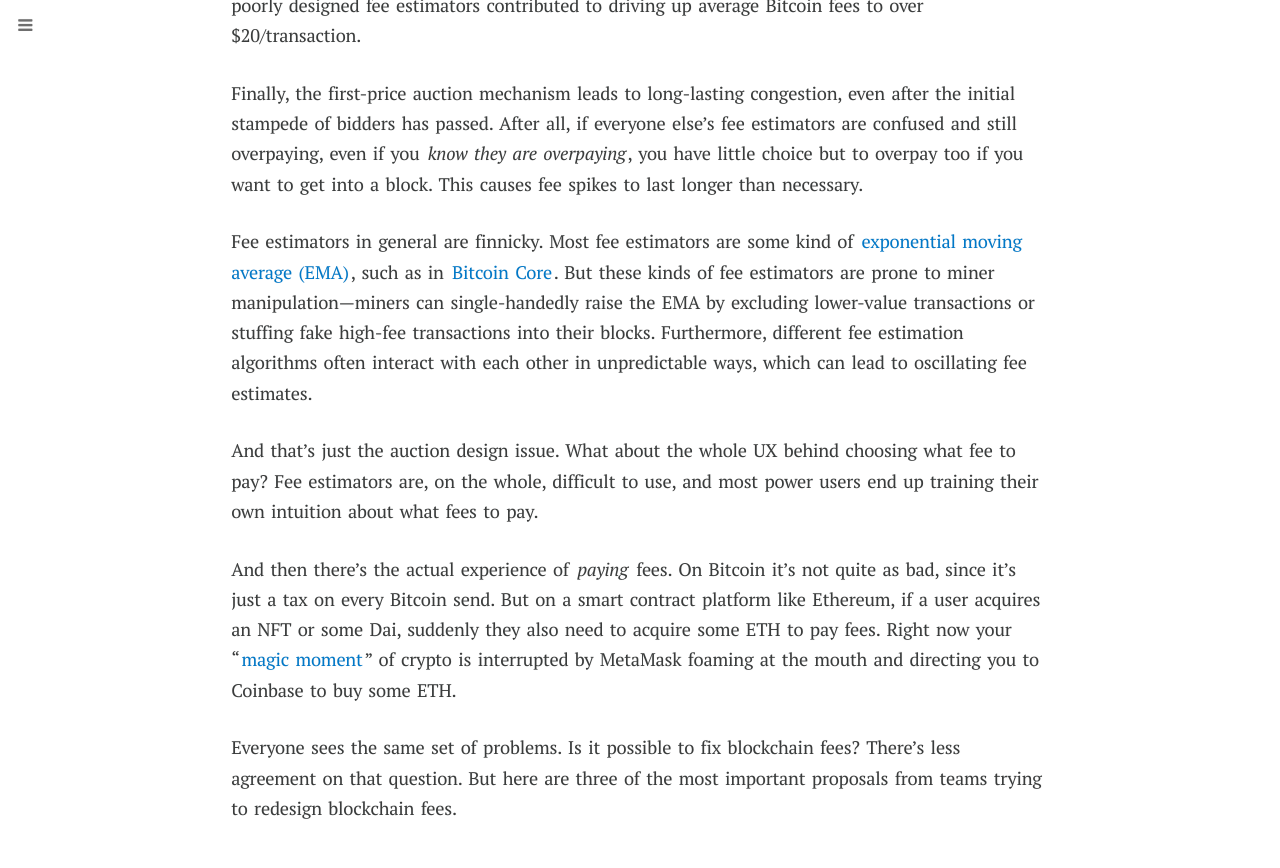
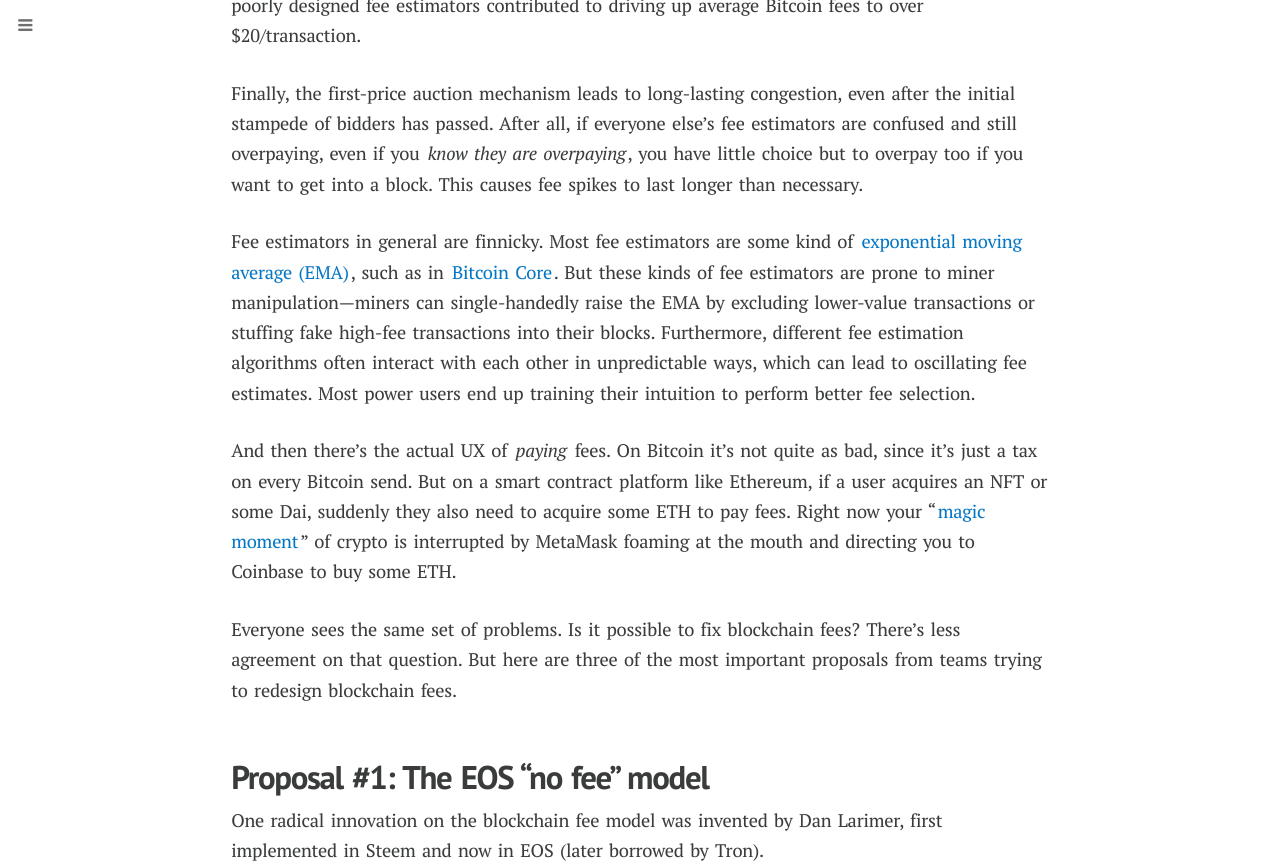
Before and after one commit to Ismenama5s/haseeb-qureshi.github.io, a Jekyll site: the page built from _posts/2019-05-31-blockchain-fees-are-broken.md, in a window 1280 px wide and 900 px high, scrolled down 5656 px, cut to the strip 0-868 px from the top of the window. Built offline with Jekyll 4.4.1, drawn with Linux system fonts in a browser that asks for light colours; nearby versions of some CDN libraries; some web fonts are replaced; comment, search, counter and statistics services are not loaded.

Commit message:
Elide paragraph

```diff
--- a/_posts/2019-05-31-blockchain-fees-are-broken.md
+++ b/_posts/2019-05-31-blockchain-fees-are-broken.md
@@ -78,11 +78,9 @@
 
 Finally, the first-price auction mechanism leads to long-lasting congestion, even after the initial stampede of bidders has passed. After all, if everyone else's fee estimators are confused and still overpaying, even if you *know they are overpaying*, you have little choice but to overpay too if you want to get into a block. This causes fee spikes to last longer than necessary.
 
-Fee estimators in general are finnicky. Most fee estimators are some kind of [exponential moving average (EMA)](https://en.wikipedia.org/wiki/Moving_average#Exponential_moving_average), such as in [Bitcoin Core](https://bitcointechtalk.com/an-introduction-to-bitcoin-core-fee-estimation-27920880ad0). But these kinds of fee estimators are prone to miner manipulation—miners can single-handedly raise the EMA by excluding lower-value transactions or stuffing fake high-fee transactions into their blocks. Furthermore, different fee estimation algorithms often interact with each other in unpredictable ways, which can lead to oscillating fee estimates.
+Fee estimators in general are finnicky. Most fee estimators are some kind of [exponential moving average (EMA)](https://en.wikipedia.org/wiki/Moving_average#Exponential_moving_average), such as in [Bitcoin Core](https://bitcointechtalk.com/an-introduction-to-bitcoin-core-fee-estimation-27920880ad0). But these kinds of fee estimators are prone to miner manipulation—miners can single-handedly raise the EMA by excluding lower-value transactions or stuffing fake high-fee transactions into their blocks. Furthermore, different fee estimation algorithms often interact with each other in unpredictable ways, which can lead to oscillating fee estimates. Most power users end up training their intuition to perform better fee selection.
 
-And that's just the auction design issue. What about the whole UX behind choosing what fee to pay? Fee estimators are, on the whole, difficult to use, and most power users end up training their own intuition about what fees to pay.
-
-And then there's the actual experience of *paying* fees. On Bitcoin it's not quite as bad, since it's just a tax on every Bitcoin send. But on a smart contract platform like Ethereum, if a user acquires an NFT or some Dai, suddenly they also need to acquire some ETH to pay fees. Right now your "[magic moment](https://alexiskold.net/2016/06/01/what-is-the-magic-moment-for-your-startup/)" of crypto is interrupted by MetaMask foaming at the mouth and directing you to Coinbase to buy some ETH.
+And then there's the actual UX of *paying* fees. On Bitcoin it's not quite as bad, since it's just a tax on every Bitcoin send. But on a smart contract platform like Ethereum, if a user acquires an NFT or some Dai, suddenly they also need to acquire some ETH to pay fees. Right now your "[magic moment](https://alexiskold.net/2016/06/01/what-is-the-magic-moment-for-your-startup/)" of crypto is interrupted by MetaMask foaming at the mouth and directing you to Coinbase to buy some ETH.
 
 Everyone sees the same set of problems. Is it possible to fix blockchain fees? There's less agreement on that question. But here are three of the most important proposals from teams trying to redesign blockchain fees.
 
```
